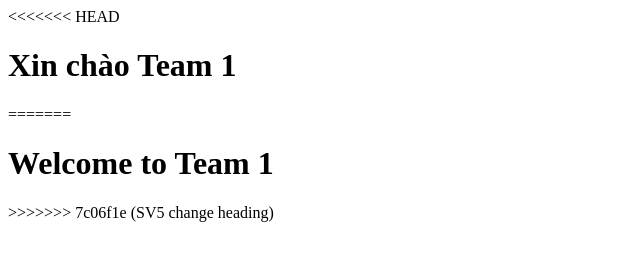
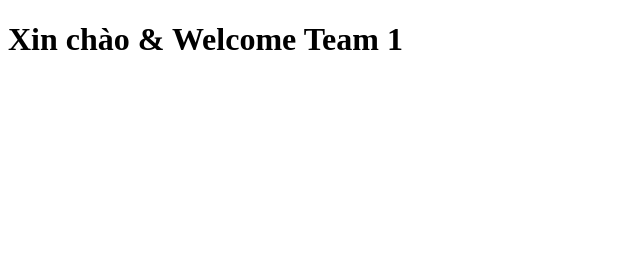
Before and after one commit to duyba124/nhom1, a plain HTML site: page index.html in a window 1280 px wide. Shown: the whole page, without its empty margins (0-640 px from the left). Drawn offline with Linux system fonts and the light colour scheme.

Commit message:
SV5 resolve conflict and update heading

```diff
--- a/index.html
+++ b/index.html
@@ -5,12 +5,8 @@
     <link rel="stylesheet" href="style.css">
 </head>
 <body>
-<<<<<<< HEAD
-    <h1>Xin chào Team 1</h1>
-=======
-    <h1>Welcome to Team 1</h1>
 
->>>>>>> 7c06f1e (SV5 change heading)
+   <h1>Xin chào & Welcome Team 1</h1>
 
 </body>
 </html>
```
